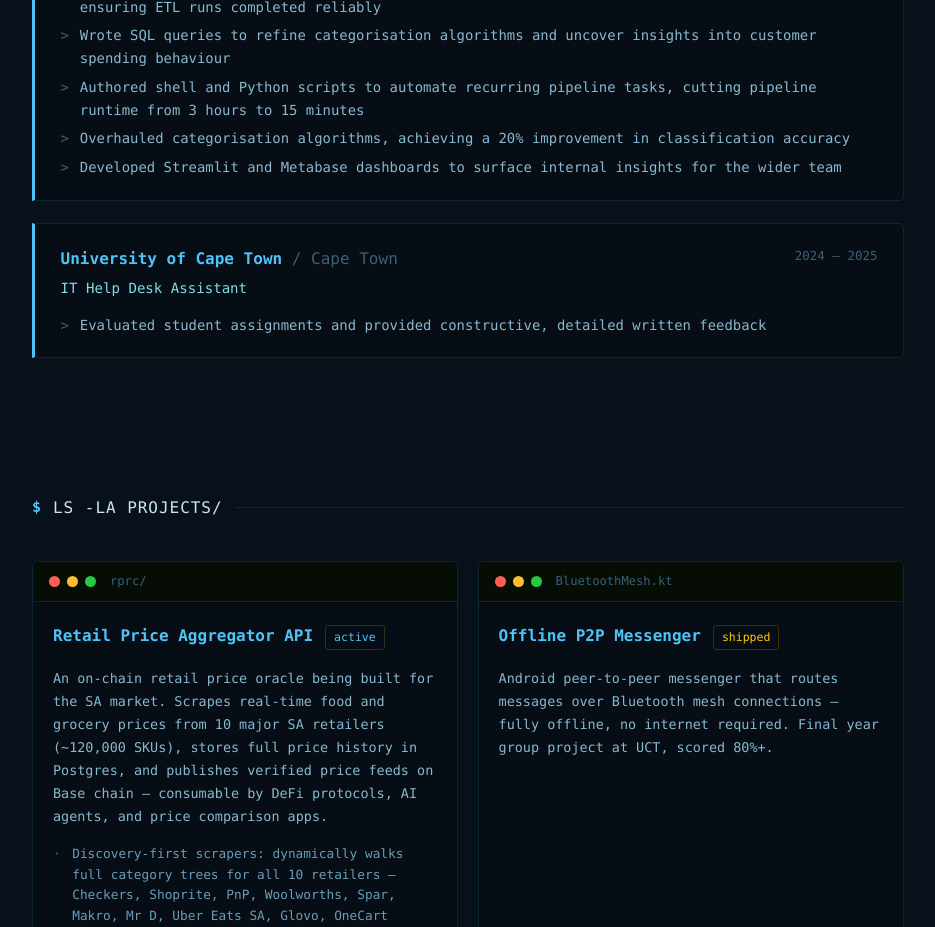
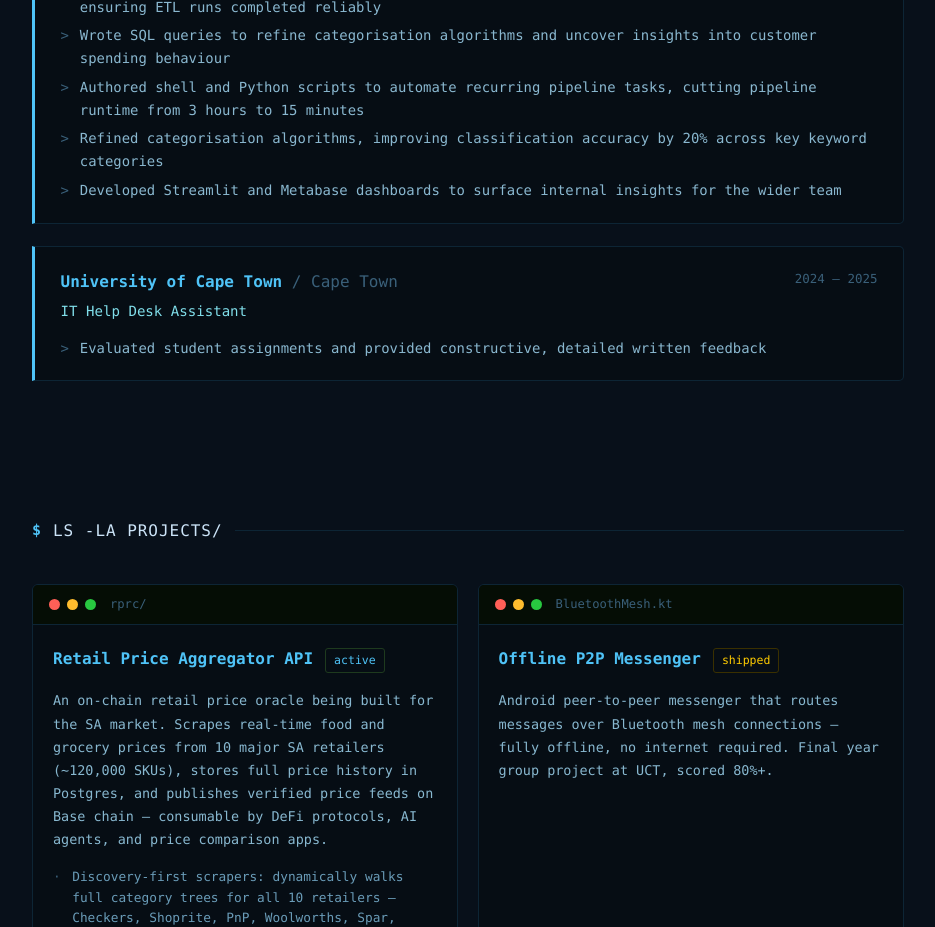
Before and after one commit to BlesstheGM/portfolio, a Next.js app: page / in a window 1280 px wide. Shown: the part 1440-2367 px from the top of the page, without its empty margins (172-1107 px from the left). Built offline with nearby package versions, Linux system fonts and the light colour scheme.

Commit message:
Qualify categorisation improvement to key keyword categories

```diff
--- a/components/Experience.tsx
+++ b/components/Experience.tsx
@@ -8,7 +8,7 @@ const experience = [
       'Monitored and maintained AWS-based data pipelines across EC2, S3, Lambda, and CloudWatch, ensuring ETL runs completed reliably',
       'Wrote SQL queries to refine categorisation algorithms and uncover insights into customer spending behaviour',
       'Authored shell and Python scripts to automate recurring pipeline tasks, cutting pipeline runtime from 3 hours to 15 minutes',
-      'Overhauled categorisation algorithms, achieving a 20% improvement in classification accuracy',
+      'Refined categorisation algorithms, improving classification accuracy by 20% across key keyword categories',
       'Developed Streamlit and Metabase dashboards to surface internal insights for the wider team',
     ],
   },
```
